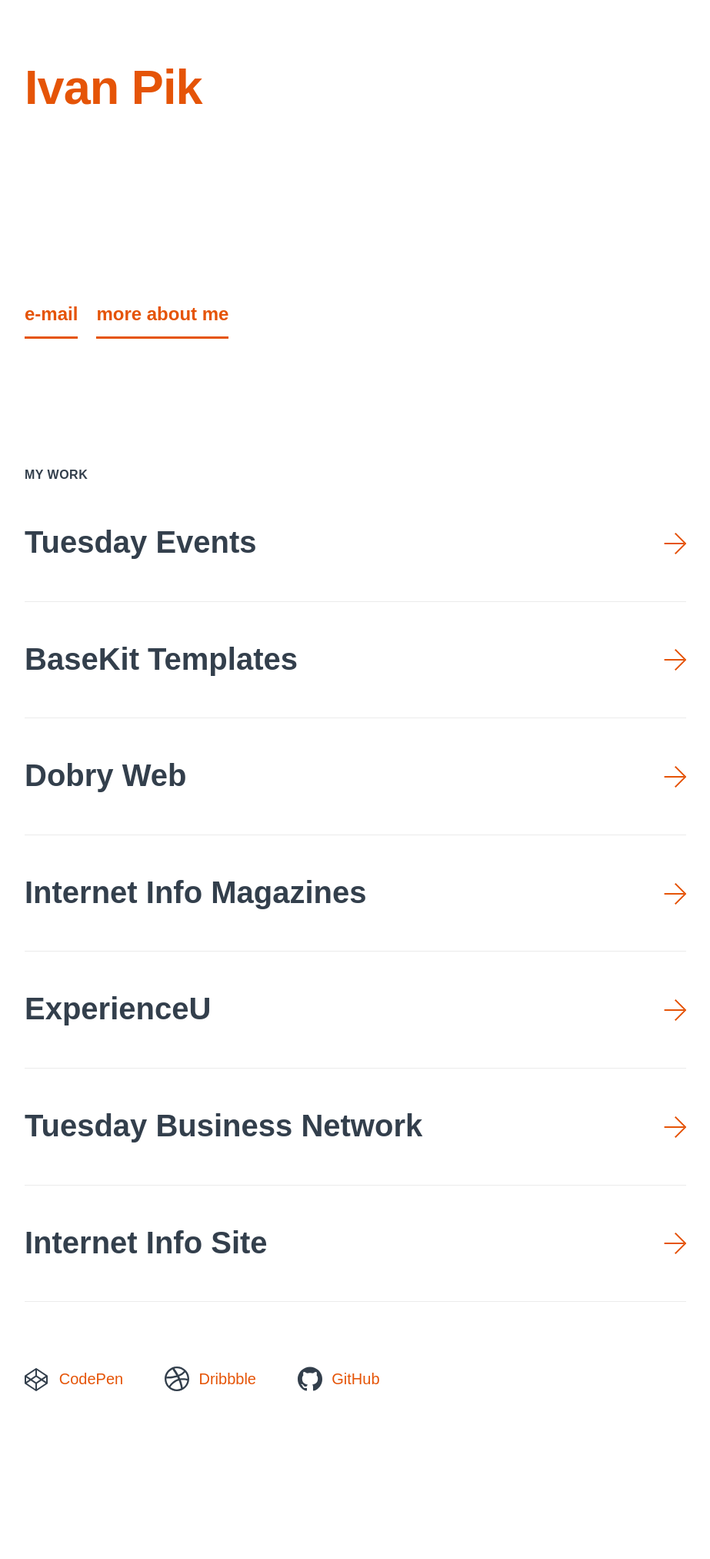
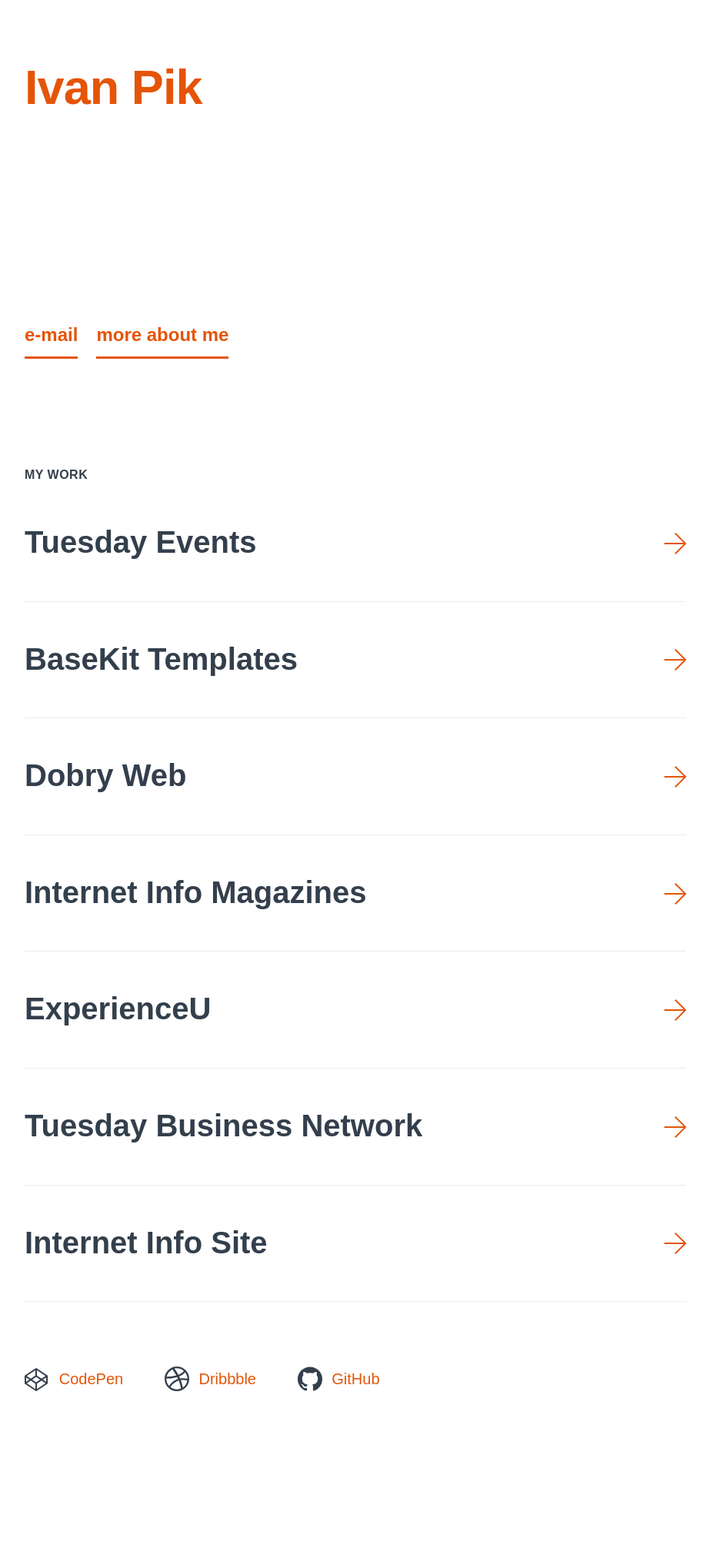
Before and after one commit to ivan-pik/portfolio, a Jekyll site: the page built from index.html, in a window 1280 px wide. Shown: the whole page at 77% size, without its empty margins (178-1101 px from the left). Built offline with Jekyll 4.4.1, drawn with Linux system fonts in a browser that asks for light colours.

Commit message:
Align header text to the base line

```diff
--- a/_sass/_layout.scss
+++ b/_sass/_layout.scss
@@ -320,7 +320,7 @@
 
 .site-header__name {
   @extend %font-size--h1;
-  margin: 1.2em 0 1em 0;
+  margin: 1.2em 0 1.2em 0;
   @include media-query(max,$bp-small) {
     margin: 1.5em 0 1em 0;
   }
@@ -331,7 +331,7 @@
 
 .site-header__occupation {
   @extend %font-size--h1;
-  margin-bottom: 1rem;
+  margin-bottom: 0.6em;
   opacity: 0;
   @include transition(opacity 0.25s 0.2s ease-in-out, transform 0.25s 0.2s ease-in-out);
   @include transform(translate(0, 0.3em));
```
